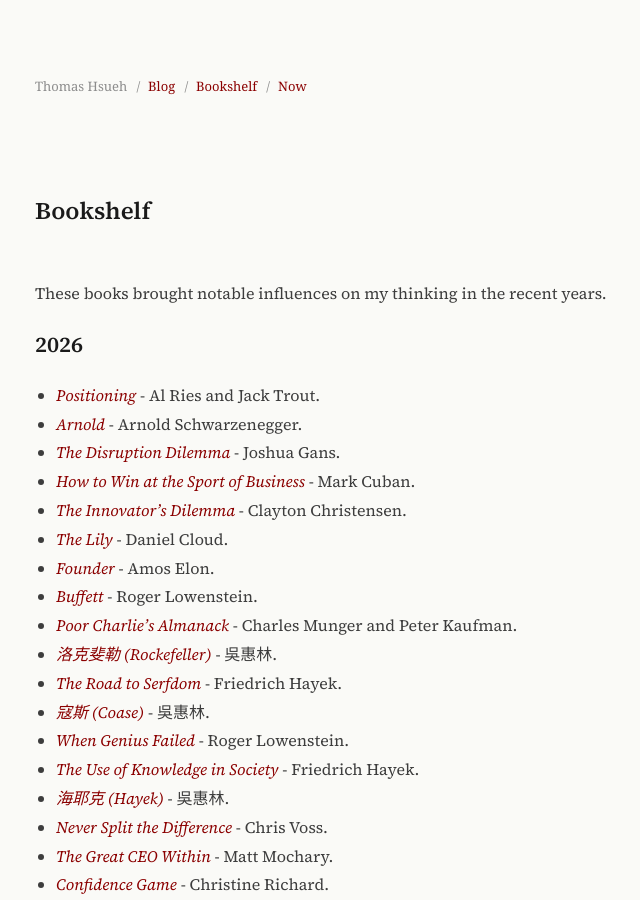
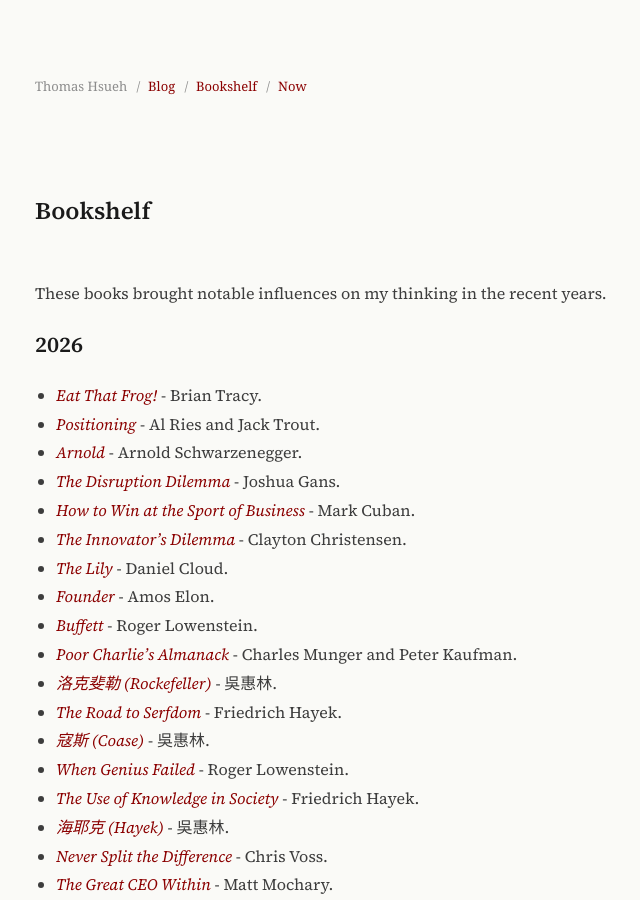
Before and after one commit to guiltygyoza/new-blog, a Jekyll site: the page built from _pages/bookshelf.markdown, in a window 1280 px wide and 900 px high. Shown: the whole window, without its empty margins (235-875 px from the left). Built offline with Jekyll 4.4.1, drawn with Linux system fonts in a browser that asks for light colours.

Commit message:
add book

```diff
--- a/_pages/bookshelf.markdown
+++ b/_pages/bookshelf.markdown
@@ -7,6 +7,7 @@
 These books brought notable influences on my thinking in the recent years.
 
 ## 2026
+- *[Eat That Frog!](https://www.goodreads.com/book/show/95887.Eat_That_Frog_21_Great_Ways_to_Stop_Procrastinating_and_Get_More_Done_in_Less_Time){:target="_blank"}* - Brian Tracy.
 - *[Positioning](https://www.goodreads.com/en/book/show/760025.Positioning){:target="_blank"}* - Al Ries and Jack Trout.
 - *[Arnold](https://www.goodreads.com/en/book/show/115759.Arnold){:target="_blank"}* - Arnold Schwarzenegger.
 - *[The Disruption Dilemma](https://www.goodreads.com/book/show/27310508-the-disruption-dilemma){:target="_blank"}* - Joshua Gans.
```
